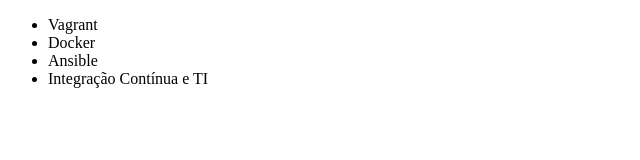
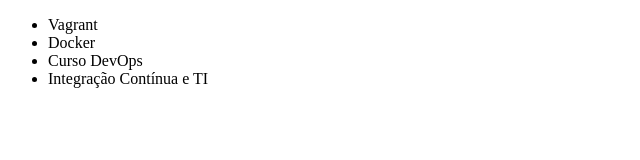
Before and after one commit to gustavocantisani/alura-git, a plain HTML site: page index.html in a window 1280 px wide. Shown: the full height of the page, 0-640 px from the left. Drawn offline with Linux system fonts and the light colour scheme.

Commit message:
Alterando frase na página

```diff
--- a/index.html
+++ b/index.html
@@ -8,7 +8,7 @@
     <ul>
         <li>Vagrant</li>
         <li>Docker</li>
-        <li>Ansible</li>
+        <li>Curso DevOps</li>
         <li>Integração Contínua e TI</li>
     </ul>
 </body>
```
